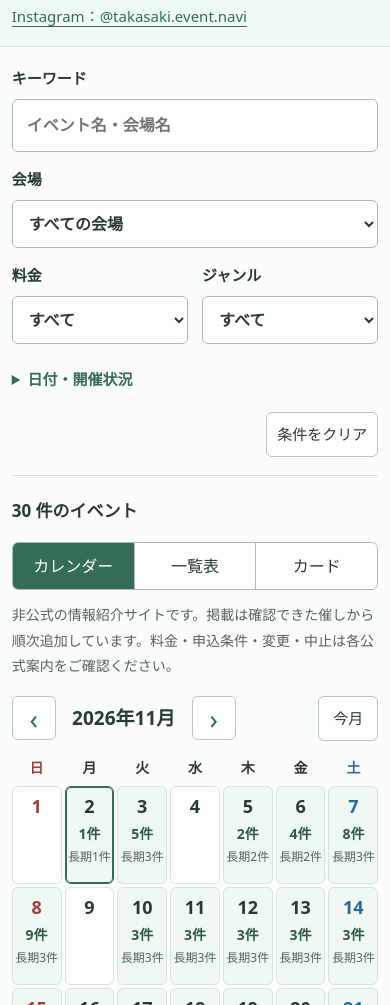
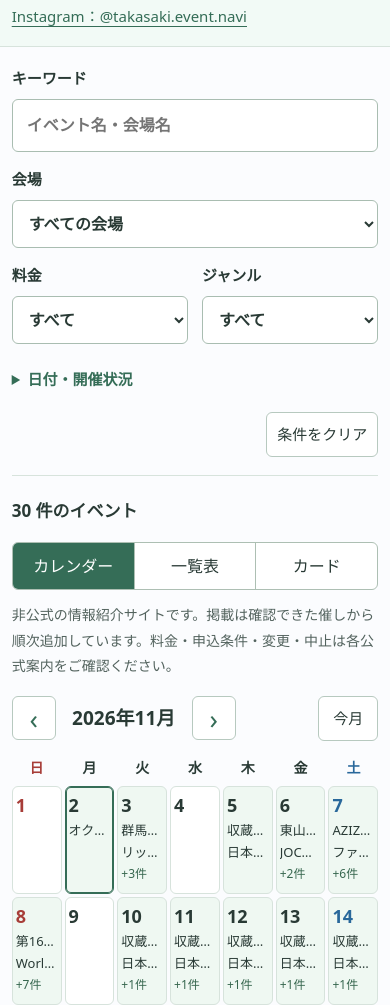
Before and after one commit to DELIENTZ/motenashi-events, a plain HTML site: page index.html in a window 390 px wide. Shown: the part 95-1100 px from the top of the page. Drawn offline with Linux system fonts and the light colour scheme.

Commit message:
fix: show event names in mobile calendar without duration labels

```diff
--- a/assets/app.js
+++ b/assets/app.js
@@ -1,10 +1,9 @@
-import { FEE_LABELS, todayJst, validDate, eventVenues, eventTerms, eventOnDate, matchesEvent, sortEvents, calendarEventGroup, sortCalendarEvents } from "./event-utils.js";
+import { FEE_LABELS, todayJst, validDate, eventVenues, eventTerms, eventOnDate, matchesEvent, sortEvents, sortCalendarEvents } from "./event-utils.js";
 
 const SUBMIT_FORM_URL = "https://docs.google.com/forms/d/e/1FAIpQLSclMeV7NcGh3jhUsSzC49t_H1GViY7PVhjLpSHf92X_gN2HsQ/viewform";
 const JOIN_FORM_URL = "https://forms.gle/qe2dtYBFmhKAG8ys9";
 const DOW = ["日", "月", "火", "水", "木", "金", "土"];
 const PAGE_SIZE = 50;
-const CALENDAR_GROUPS = [["single", "1日開催"], ["short", "短期開催（2〜7日）"], ["long", "長期開催（8日以上）"]];
 const defaults = { venue: "", fee: "", category: "", period: "upcoming", from: "", to: "", query: "", tentative: false, tags: [] };
 const state = { events: [], filters: { ...defaults, tags: [] }, view: "calendar", sort: "date", direction: "asc", limit: PAGE_SIZE, selectedDate: "" };
 const $ = selector => document.querySelector(selector);
@@ -178,20 +177,15 @@ function renderCalendar(events) {
     const key = `${y}-${String(m + 1).padStart(2, "0")}-${String(day).padStart(2, "0")}`;
     const allowed = key >= monthFilters.from && key <= monthFilters.to && (state.filters.period !== "upcoming" || key >= today);
     const onDay = allowed ? monthEvents.filter(event => eventOnDate(event, key)) : [];
-    const longCount = onDay.filter(event => calendarEventGroup(event) === "long").length;
     const dow = (firstDow + day - 1) % 7;
     const classes = ["cal-cell", onDay.length ? "has-event" : "", key === today ? "today" : "", dow === 0 ? "sun" : "", dow === 6 ? "sat" : ""].filter(Boolean).join(" ");
-    const names = onDay.slice(0, 2).map(event => `<span class="cal-ev${calendarEventGroup(event) === "long" ? " cal-ev-long" : ""}">${esc(event.title)}</span>`).join("");
-    cells += `<button type="button" class="${classes}" data-date="${key}" aria-pressed="${state.selectedDate === key}" aria-label="${esc(fmtDay(key, true))}：${onDay.length}件${longCount ? "（うち長期開催" + longCount + "件）" : ""}${onDay.length ? "、" + esc(onDay.map(event => event.title).join("、")) : ""}"><span class="cal-num">${day}</span>${onDay.length ? `<span class="cal-count" aria-hidden="true">${onDay.length}件</span>` : ""}${longCount ? `<span class="cal-long-count" aria-hidden="true">長期${longCount}件</span>` : ""}${names}${onDay.length > 2 ? `<span class="cal-more">ほか${onDay.length - 2}件</span>` : ""}</button>`;
+    const names = onDay.slice(0, 2).map(event => `<span class="cal-ev" title="${esc(event.title)}">${esc(event.title)}</span>`).join("");
+    cells += `<button type="button" class="${classes}" data-date="${key}" aria-pressed="${state.selectedDate === key}" aria-label="${esc(fmtDay(key, true))}：${onDay.length}件${onDay.length ? "、" + esc(onDay.map(event => event.title).join("、")) : ""}"><span class="cal-num">${day}</span>${names}${onDay.length > 2 ? `<span class="cal-more">+${onDay.length - 2}件</span>` : ""}</button>`;
   }
   const selectedAllowed = state.selectedDate >= monthFilters.from && state.selectedDate <= monthFilters.to && (state.filters.period !== "upcoming" || state.selectedDate >= today);
   const agenda = state.selectedDate ? selectedAllowed ? monthEvents.filter(event => eventOnDate(event, state.selectedDate)) : [] : monthEvents;
   const shown = agenda.slice(0, state.limit);
-  const groups = CALENDAR_GROUPS.map(([key, label]) => {
-    const items = shown.filter(event => calendarEventGroup(event) === key);
-    return items.length ? `<section class="agenda-group" data-calendar-group="${key}" aria-labelledby="agenda-${key}"><h4 class="agenda-group-title" id="agenda-${key}">${label} <span>${agenda.filter(event => calendarEventGroup(event) === key).length}件</span></h4><div class="agenda-events">${items.map(event => cardMarkup(event, true)).join("")}</div></section>` : "";
-  }).join("");
-  $("#calendar").innerHTML = `<div class="cal-head"><button type="button" class="cal-nav" id="cal-prev" title="前の月" aria-label="前の月">‹</button><h2 class="cal-title">${y}年${m + 1}月</h2><button type="button" class="cal-nav" id="cal-next" title="次の月" aria-label="次の月">›</button><button type="button" id="cal-today">今月</button></div><div class="cal-grid cal-dow">${DOW.map((label, index) => `<span class="cal-w ${index === 0 ? "sun" : index === 6 ? "sat" : ""}">${label}</span>`).join("")}</div><div class="cal-grid cal-days">${cells}</div><div class="agenda-head"><h3>${state.selectedDate ? fmtDay(state.selectedDate, true) : m + 1 + "月の予定"} <span>${agenda.length}件</span></h3>${state.selectedDate ? '<button type="button" id="clear-day">月全体</button>' : ""}</div><div class="calendar-agenda">${agenda.length ? groups : '<p class="empty">この条件で確認できた掲載イベントはありません。</p>'}</div>`;
+  $("#calendar").innerHTML = `<div class="cal-head"><button type="button" class="cal-nav" id="cal-prev" title="前の月" aria-label="前の月">‹</button><h2 class="cal-title">${y}年${m + 1}月</h2><button type="button" class="cal-nav" id="cal-next" title="次の月" aria-label="次の月">›</button><button type="button" id="cal-today">今月</button></div><div class="cal-grid cal-dow">${DOW.map((label, index) => `<span class="cal-w ${index === 0 ? "sun" : index === 6 ? "sat" : ""}">${label}</span>`).join("")}</div><div class="cal-grid cal-days">${cells}</div><div class="agenda-head"><h3>${state.selectedDate ? fmtDay(state.selectedDate, true) : m + 1 + "月の予定"} <span>${agenda.length}件</span></h3>${state.selectedDate ? '<button type="button" id="clear-day">月全体</button>' : ""}</div><div class="calendar-agenda">${agenda.length ? `<div class="agenda-events">${shown.map(event => cardMarkup(event, true)).join("")}</div>` : '<p class="empty">この条件で確認できた掲載イベントはありません。</p>'}</div>`;
   for (const [id, delta] of [["#cal-prev", -1], ["#cal-next", 1]]) $(id).onclick = () => {
     const next = new Date(Date.UTC(y, m + delta, 1));
     calYM = { y: next.getUTCFullYear(), m: next.getUTCMonth() };
@@ -223,7 +217,7 @@ function renderTable(events) {
   $("#load-more").hidden = events.length <= state.limit;
 }
 function cardMarkup(event, calendar = false) {
-  const heading = calendar ? "h5" : "h2";
+  const heading = calendar ? "h4" : "h2";
   return `<article class="card" id="${calendar ? "cal-ev-" : "ev-"}${esc(event.id)}" data-event-id="${esc(event.id)}"><div class="card-date">${esc(fmtDate(event))}</div><div class="card-body"><div class="card-meta">${event.category ? `<button type="button" class="card-cat" data-tag="${esc(event.category)}">${esc(event.category)}</button>` : ""}${feeBadge(event)}</div><${heading} class="card-title">${esc(event.title)} ${statusBadge(event)}</${heading}><div class="venue-tags">${venueTags(event)}</div><p class="card-meta">${esc(event.time || "時刻は公式案内をご確認ください")}</p>${dateNotice(event)}<p class="card-summary">${esc(event.summary || "")}</p><p class="card-meta">${esc(event.fee || "料金は公式案内をご確認ください")}</p><div class="card-tags">${(event.tags || []).map(tag => `<button type="button" class="tag" data-tag="${esc(tag)}">#${esc(tag)}</button>`).join("")}</div><div class="card-links">${eventLinks(event)}</div>${event.checked ? `<p class="checked">確認：${esc(event.checked)}</p>` : ""}</div></article>`;
 }
 function renderCards(events) {
--- a/assets/style.css
+++ b/assets/style.css
@@ -78,15 +78,10 @@ a{color:var(--brand-dark);text-underline-offset:4px}
 .cal-cell.sun .cal-num{color:#a73d38}.cal-cell.sat .cal-num{color:#29689b}
 .cal-ev{font-size:.875rem;line-height:1.45;max-width:100%;white-space:nowrap;overflow:hidden;text-overflow:ellipsis}
 .cal-more{font-size:.8125rem;color:#37674f;line-height:1.4}
-.cal-ev-long{color:var(--muted)}
-.cal-count,.cal-long-count{display:none}
 .agenda-head{display:flex;justify-content:space-between;align-items:center;gap:12px;margin:26px 0 14px}
 .agenda-head h3{font-size:1.125rem;margin:0}
 .agenda-head h3 span{font-size:.9375rem;color:var(--muted);font-weight:400;margin-left:10px}
 .agenda-events,.event-list{display:grid;grid-template-columns:repeat(2,minmax(0,1fr));gap:18px}
-.agenda-group+.agenda-group{margin-top:30px;padding-top:20px;border-top:1px solid var(--line)}
-.agenda-group-title{margin:0 0 14px;font-size:1rem;color:var(--accent)}
-.agenda-group-title span{margin-left:8px;font-size:.9375rem;font-weight:400;color:var(--muted)}
 
 /* Event items use quiet surfaces with explicit text labels, not color alone. */
 .card{background:#fff;border:1px solid var(--line);border-radius:8px;box-shadow:var(--shadow);overflow:hidden;display:flex;flex-direction:column;min-width:0}
@@ -153,9 +148,9 @@ a{color:var(--brand-dark);text-underline-offset:4px}
   .advanced-filters>.filter-grid{grid-template-columns:repeat(2,minmax(0,1fr))}.advanced-filters>.filter-grid>label:first-child{grid-column:1/-1}
   .filter-options{gap:10px;flex-wrap:wrap}.advanced-filters{flex-basis:100%}.filter-options>#reset-filters{flex:none;padding:8px 10px;margin-left:auto}
   .results-toolbar{align-items:flex-start}.view-switch{width:100%}.view-switch button{flex:1;padding:8px 6px}
-  .cal-grid{gap:3px}.cal-cell{height:98px;padding:6px 3px;gap:4px;align-items:center;text-align:center}.cal-num{font-size:1.125rem}
-  .cal-ev,.cal-more{display:none}.cal-count{display:block;color:#315b46;font-size:.875rem;font-weight:600;line-height:1.5}
-  .cal-long-count{display:block;color:var(--muted);font-size:.75rem;line-height:1.5;white-space:nowrap}
+  .cal-grid{gap:3px}.cal-cell{height:108px;padding:5px 3px;gap:3px;align-items:stretch;text-align:left}.cal-num{font-size:1.125rem}
+  .cal-ev{font-size:.8125rem;line-height:1.45}
+  .cal-more{font-size:.75rem;white-space:nowrap;line-height:1.45}
   .cal-head{gap:8px}.cal-title{font-size:1.1875rem;min-width:120px}.cal-w{font-size:.875rem}
   .agenda-events,.event-list{grid-template-columns:1fr}.card-body{padding:16px}.card-date{padding:10px 16px}
   .legend{font-size:.875rem}.events-table th,.events-table td{padding:12px 10px}
```
